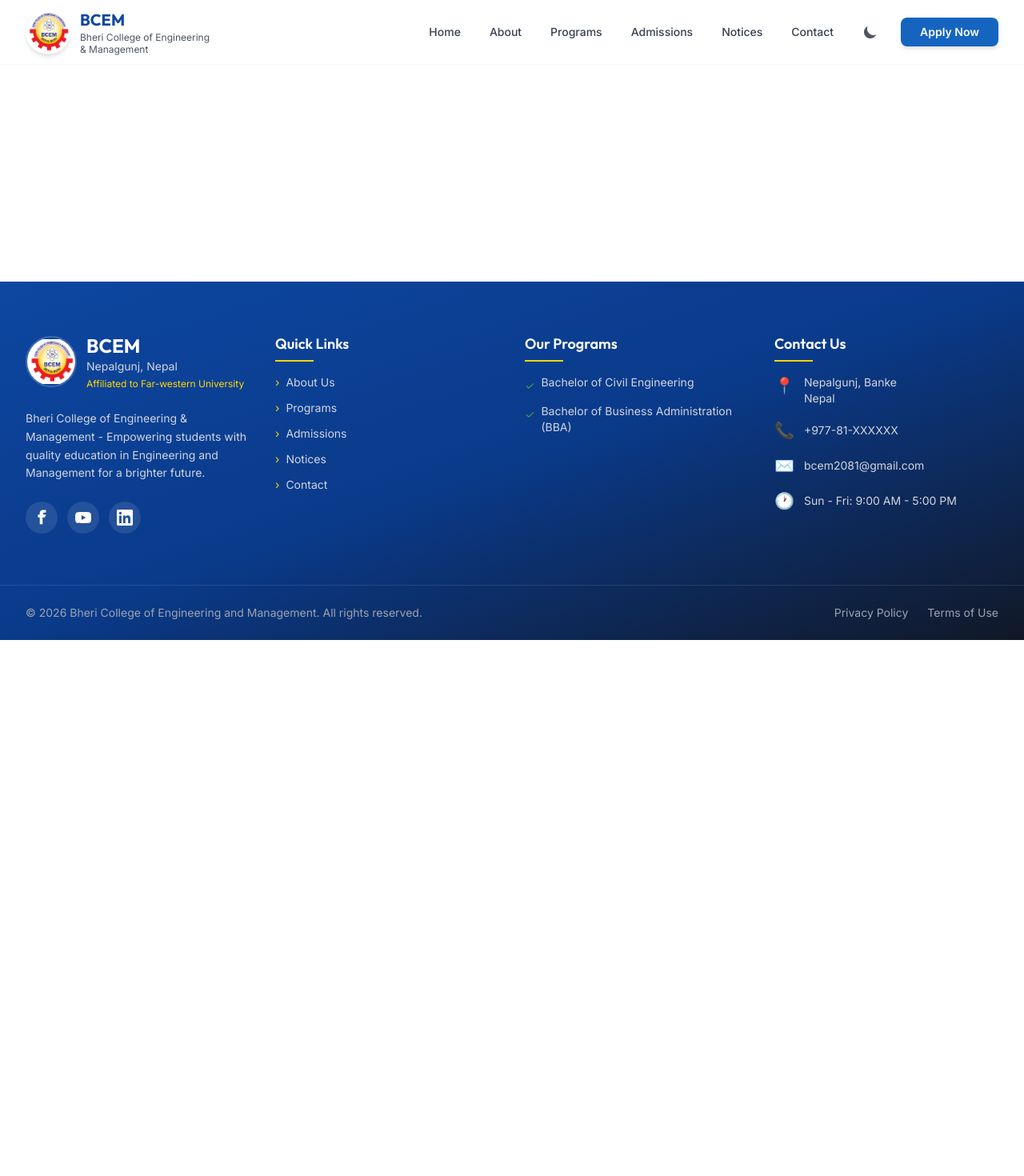
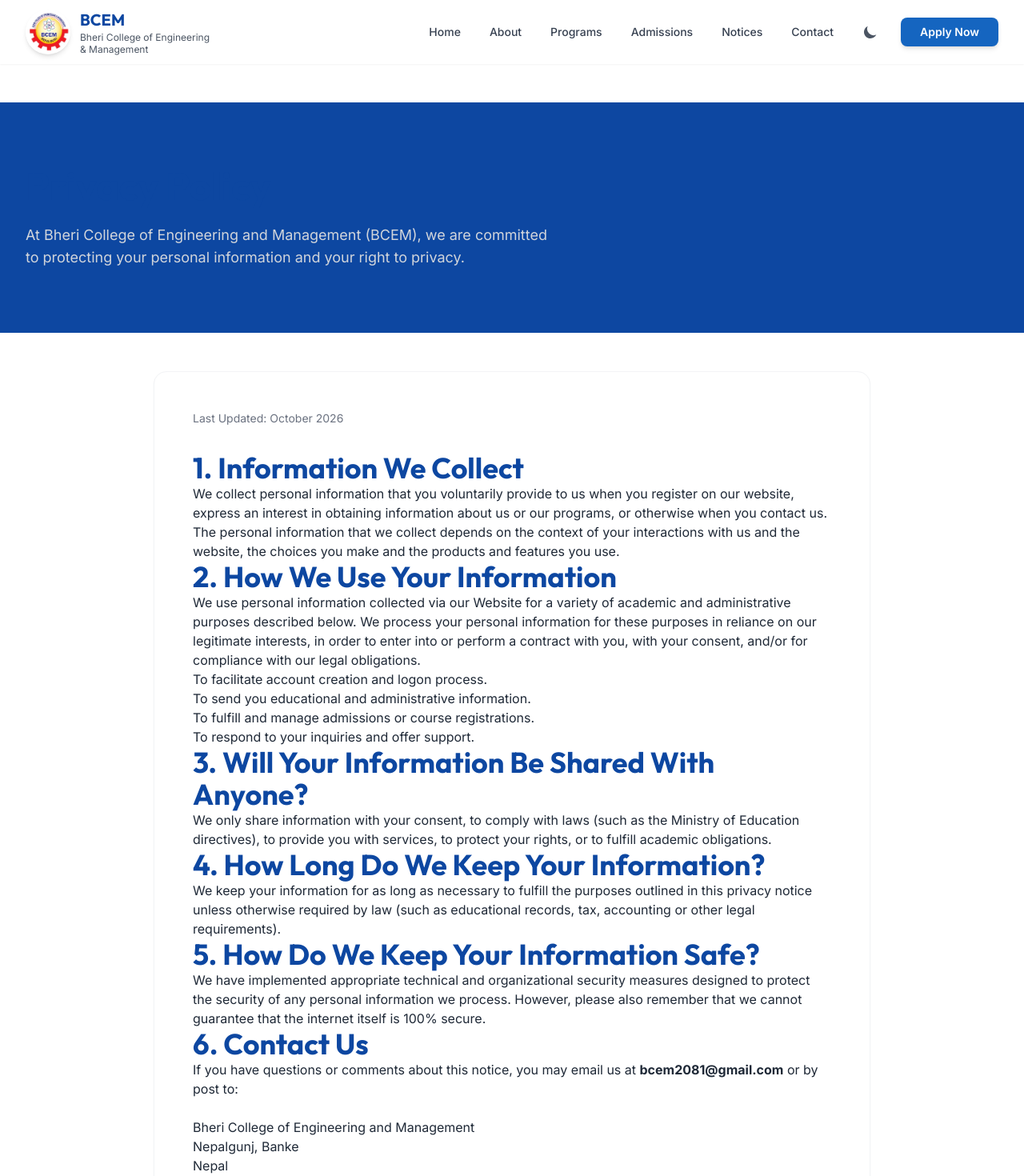
Before and after one commit to iam-neo/BCEM, a React (Vite) app: page /privacy-policy in a window 1280 px wide. Shown: the top 1470 px of the page at 80% size. Before the commit the page ends 800 px from the top, so only its background shows below. Built offline with nearby package versions, Linux system fonts and the light colour scheme.

Commit message:
feat: add Privacy Policy and Terms of Use pages

```diff
--- a/src/App.jsx
+++ b/src/App.jsx
@@ -12,6 +12,8 @@ const Courses = lazy(() => import('./pages/Courses'));
 const Admissions = lazy(() => import('./pages/Admissions'));
 const Notices = lazy(() => import('./pages/Notices'));
 const Contact = lazy(() => import('./pages/Contact'));
+const PrivacyPolicy = lazy(() => import('./pages/PrivacyPolicy'));
+const TermsOfUse = lazy(() => import('./pages/TermsOfUse'));
 
 // Loading Fallback Component
 const PageLoader = () => (
@@ -33,6 +35,8 @@ function App() {
                         <Route path="/admissions" element={<Admissions />} />
                         <Route path="/notices" element={<Notices />} />
                         <Route path="/contact" element={<Contact />} />
+                        <Route path="/privacy-policy" element={<PrivacyPolicy />} />
+                        <Route path="/terms-of-use" element={<TermsOfUse />} />
                     </Routes>
                 </Suspense>
             </main>
--- a/src/components/Footer/Footer.jsx
+++ b/src/components/Footer/Footer.jsx
@@ -144,8 +144,8 @@ const Footer = () => {
                             © {currentYear} Bheri College of Engineering and Management. All rights reserved.
                         </p>
                         <div className="flex items-center gap-6 text-sm text-gray-400">
-                            <a href="#" className="hover:text-white transition-colors">Privacy Policy</a>
-                            <a href="#" className="hover:text-white transition-colors">Terms of Use</a>
+                            <Link to="/privacy-policy" className="hover:text-white transition-colors">Privacy Policy</Link>
+                            <Link to="/terms-of-use" className="hover:text-white transition-colors">Terms of Use</Link>
                         </div>
                     </div>
                 </div>
--- /dev/null
+++ b/src/pages/PrivacyPolicy.jsx
@@ -0,0 +1,79 @@
+import React, { useEffect } from 'react';
+
+const PrivacyPolicy = () => {
+    // Scroll to top when component mounts
+    useEffect(() => {
+        window.scrollTo(0, 0);
+    }, []);
+
+    const lastUpdated = "October 2026";
+
+    return (
+        <div className="pt-24 lg:pt-32 pb-16 lg:pb-24">
+            {/* Header Section */}
+            <div className="bg-navy text-white py-16 lg:py-20">
+                <div className="container-custom">
+                    <h1 className="text-4xl lg:text-5xl font-heading font-bold mb-6">
+                        Privacy Policy
+                    </h1>
+                    <p className="text-lg text-gray-300 max-w-2xl">
+                        At Bheri College of Engineering and Management (BCEM), we are committed to protecting your personal information and your right to privacy.
+                    </p>
+                </div>
+            </div>
+
+            {/* Content Section */}
+            <div className="container-custom mt-12">
+                <div className="max-w-4xl mx-auto bg-white rounded-2xl shadow-sm border border-gray-100 p-8 lg:p-12 prose prose-lg prose-blue">
+                    <p className="text-gray-500 text-sm mb-8">
+                        Last Updated: {lastUpdated}
+                    </p>
+
+                    <h2>1. Information We Collect</h2>
+                    <p>
+                        We collect personal information that you voluntarily provide to us when you register on our website, express an interest in obtaining information about us or our programs, or otherwise when you contact us. The personal information that we collect depends on the context of your interactions with us and the website, the choices you make and the products and features you use.
+                    </p>
+
+                    <h2>2. How We Use Your Information</h2>
+                    <p>
+                        We use personal information collected via our Website for a variety of academic and administrative purposes described below. We process your personal information for these purposes in reliance on our legitimate interests, in order to enter into or perform a contract with you, with your consent, and/or for compliance with our legal obligations.
+                    </p>
+                    <ul>
+                        <li>To facilitate account creation and logon process.</li>
+                        <li>To send you educational and administrative information.</li>
+                        <li>To fulfill and manage admissions or course registrations.</li>
+                        <li>To respond to your inquiries and offer support.</li>
+                    </ul>
+
+                    <h2>3. Will Your Information Be Shared With Anyone?</h2>
+                    <p>
+                        We only share information with your consent, to comply with laws (such as the Ministry of Education directives), to provide you with services, to protect your rights, or to fulfill academic obligations.
+                    </p>
+
+                    <h2>4. How Long Do We Keep Your Information?</h2>
+                    <p>
+                        We keep your information for as long as necessary to fulfill the purposes outlined in this privacy notice unless otherwise required by law (such as educational records, tax, accounting or other legal requirements).
+                    </p>
+
+                    <h2>5. How Do We Keep Your Information Safe?</h2>
+                    <p>
+                        We have implemented appropriate technical and organizational security measures designed to protect the security of any personal information we process. However, please also remember that we cannot guarantee that the internet itself is 100% secure.
+                    </p>
+
+                    <h2>6. Contact Us</h2>
+                    <p>
+                        If you have questions or comments about this notice, you may email us at <strong>bcem2081@gmail.com</strong> or by post to:
+                        <br /><br />
+                        Bheri College of Engineering and Management
+                        <br />
+                        Nepalgunj, Banke
+                        <br />
+                        Nepal
+                    </p>
+                </div>
+            </div>
+        </div>
+    );
+};
+
+export default PrivacyPolicy;
--- /dev/null
+++ b/src/pages/TermsOfUse.jsx
@@ -0,0 +1,81 @@
+import React, { useEffect } from 'react';
+
+const TermsOfUse = () => {
+    // Scroll to top when component mounts
+    useEffect(() => {
+        window.scrollTo(0, 0);
+    }, []);
+
+    const lastUpdated = "October 2026";
+
+    return (
+        <div className="pt-24 lg:pt-32 pb-16 lg:pb-24">
+            {/* Header Section */}
+            <div className="bg-navy text-white py-16 lg:py-20">
+                <div className="container-custom">
+                    <h1 className="text-4xl lg:text-5xl font-heading font-bold mb-6">
+                        Terms of Use
+                    </h1>
+                    <p className="text-lg text-gray-300 max-w-2xl">
+                        Please read these Terms of Use carefully before using our website and services.
+                    </p>
+                </div>
+            </div>
+
+            {/* Content Section */}
+            <div className="container-custom mt-12">
+                <div className="max-w-4xl mx-auto bg-white rounded-2xl shadow-sm border border-gray-100 p-8 lg:p-12 prose prose-lg prose-blue">
+                    <p className="text-gray-500 text-sm mb-8">
+                        Last Updated: {lastUpdated}
+                    </p>
+
+                    <h2>1. Acceptance of Terms</h2>
+                    <p>
+                        By accessing and using the Bheri College of Engineering and Management (BCEM) website, you accept and agree to be bound by the terms and provision of this agreement. If you do not agree to abide by the above, please do not use this service.
+                    </p>
+
+                    <h2>2. Intellectual Property Rights</h2>
+                    <p>
+                        Unless otherwise indicated, the website is our proprietary property and all source code, databases, functionality, software, website designs, audio, video, text, photographs, and graphics on the Site (collectively, the “Content”) and the trademarks, service marks, and logos contained therein (the “Marks”) are owned or controlled by us or licensed to us, and are protected by copyright and trademark laws.
+                    </p>
+
+                    <h2>3. User Representations</h2>
+                    <p>
+                        By using the Site, you represent and warrant that:
+                        (1) all registration information you submit will be true, accurate, current, and complete;
+                        (2) you will maintain the accuracy of such information and promptly update such registration information as necessary;
+                        (3) you have the legal capacity and you agree to comply with these Terms of Use.
+                    </p>
+
+                    <h2>4. Prohibited Activities</h2>
+                    <p>
+                        You may not access or use the Site for any purpose other than that for which we make the Site available. The Site may not be used in connection with any commercial endeavors except those that are specifically endorsed or approved by us.
+                    </p>
+
+                    <h2>5. Site Management</h2>
+                    <p>
+                        We reserve the right, but not the obligation, to:
+                        (1) monitor the Site for violations of these Terms of Use;
+                        (2) take appropriate legal action against anyone who, in our sole discretion, violates the law or these Terms of Use;
+                        (3) refuse, restrict access to, limit the availability of, or disable (to the extent technologically feasible) any of your Contributions or any portion thereof.
+                    </p>
+
+                    <h2>6. Contact Us</h2>
+                    <p>
+                        In order to resolve a complaint regarding the Site or to receive further information regarding use of the Site, please contact us at:
+                        <br /><br />
+                        Bheri College of Engineering and Management
+                        <br />
+                        Nepalgunj, Banke
+                        <br />
+                        Nepal
+                        <br />
+                        Email: bcem2081@gmail.com
+                    </p>
+                </div>
+            </div>
+        </div>
+    );
+};
+
+export default TermsOfUse;
```
